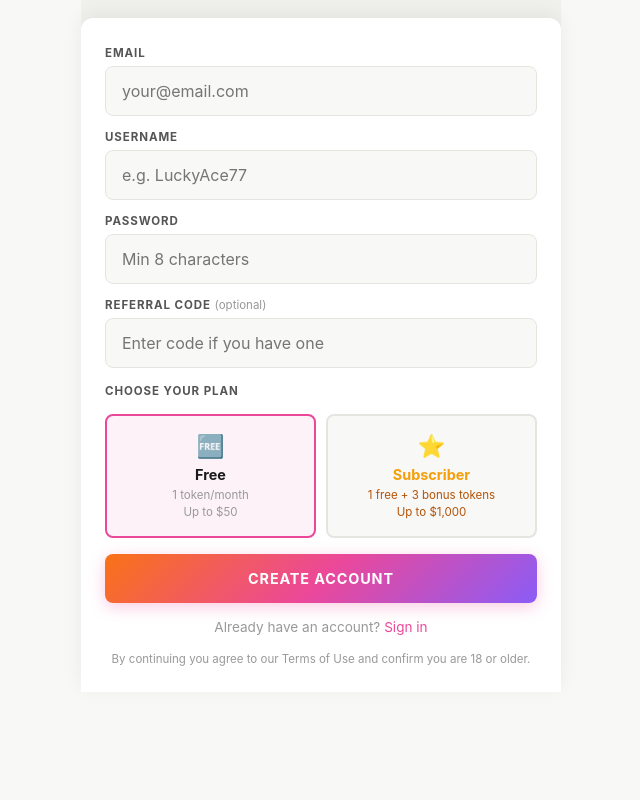
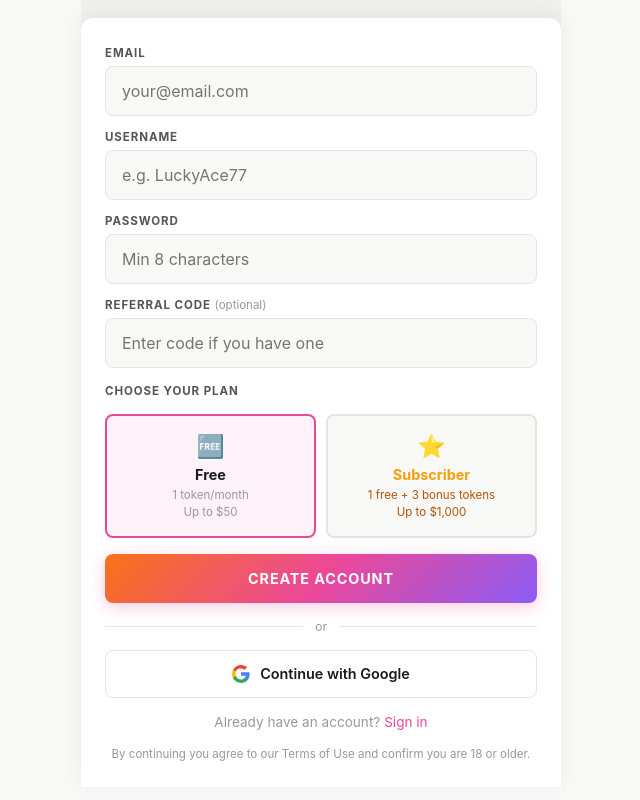
Before and after one commit to salumastake-code/numble-react, a React (Vite) app: page /auth in a window 1280 px wide. Shown: the part 264-1064 px from the top of the page, without its empty margins (319-959 px from the left). Before the commit the page ends 996 px from the top, so only its background shows below. Built offline with nearby package versions, Linux system fonts and the light colour scheme.

Commit message:
feat: Google OAuth — Continue with Google button on auth page + /auth/callback handler

```diff
--- a/src/App.jsx
+++ b/src/App.jsx
@@ -2,6 +2,7 @@ import { BrowserRouter, Routes, Route, Navigate } from 'react-router-dom';
 import { QueryClient, QueryClientProvider } from '@tanstack/react-query';
 import { getToken } from './lib/api';
 import Auth from './pages/Auth';
+import AuthCallback from './pages/AuthCallback';
 import Play from './pages/Play';
 import Leaderboard from './pages/Leaderboard';
 import Profile from './pages/Profile';
@@ -41,6 +42,7 @@ export default function App() {
       <BrowserRouter>
         <Routes>
           <Route path="/auth" element={<Auth />} />
+          <Route path="/auth/callback" element={<AuthCallback />} />
           <Route path="/play" element={<PrivateRoute><AppLayout><Play /></AppLayout></PrivateRoute>} />
           <Route path="/leaderboard" element={<PrivateRoute><AppLayout><Leaderboard /></AppLayout></PrivateRoute>} />
           <Route path="/profile" element={<PrivateRoute><AppLayout><Profile /></AppLayout></PrivateRoute>} />
--- a/src/lib/api.js
+++ b/src/lib/api.js
@@ -1,4 +1,11 @@
 const API = 'https://api.numble.io';
+const SUPABASE_URL = 'https://jzbjcjgcvcsitmtnfuhq.supabase.co';
+const SUPABASE_ANON_KEY = 'eyJhbGciOiJIUzI1NiIsInR5cCI6IkpXVCJ9.eyJpc3MiOiJzdXBhYmFzZSIsInJlZiI6Imp6YmpjamdjdmNzaXRtdG5mdWhxIiwicm9sZSI6ImFub24iLCJpYXQiOjE3NzE1NDAzNzMsImV4cCI6MjA4NzExNjM3M30.O_1kIEHn5MhO4ERfbYpbHFaBzPDJ0hmzJi3JPSB9kJ4';
+
+async function signInWithGoogle() {
+  const redirectTo = `${window.location.origin}/auth/callback`;
+  window.location.href = `${SUPABASE_URL}/auth/v1/authorize?provider=google&redirect_to=${encodeURIComponent(redirectTo)}`;
+}
 
 function getToken() { return localStorage.getItem('numble_token'); }
 function setToken(t) { localStorage.setItem('numble_token', t); }
@@ -51,4 +58,4 @@ export const api = {
   patch: (path, body) => request('PATCH', path, body),
 };
 
-export { getToken, setToken, setRefresh, clearAuth };
+export { getToken, setToken, setRefresh, clearAuth, signInWithGoogle };
--- a/src/pages/Auth.css
+++ b/src/pages/Auth.css
@@ -175,3 +175,39 @@
   color: var(--muted);
   line-height: 1.5;
 }
+
+.auth-divider {
+  display: flex;
+  align-items: center;
+  gap: 12px;
+  color: var(--muted);
+  font-size: 0.78rem;
+}
+.auth-divider::before,
+.auth-divider::after {
+  content: '';
+  flex: 1;
+  height: 1px;
+  background: var(--border);
+}
+
+.btn-google {
+  display: flex;
+  align-items: center;
+  justify-content: center;
+  gap: 10px;
+  width: 100%;
+  padding: 14px;
+  background: #fff;
+  border: 1.5px solid var(--border);
+  border-radius: var(--radius-sm);
+  font-size: 0.9rem;
+  font-weight: 600;
+  color: var(--text);
+  cursor: pointer;
+  transition: border-color 0.15s, box-shadow 0.15s;
+}
+.btn-google:hover {
+  border-color: #4285F4;
+  box-shadow: 0 2px 8px rgba(66,133,244,0.15);
+}
--- a/src/pages/Auth.jsx
+++ b/src/pages/Auth.jsx
@@ -1,6 +1,6 @@
 import { useState, useEffect } from 'react';
 import { useNavigate, useSearchParams } from 'react-router-dom';
-import { api, setToken } from '../lib/api';
+import { api, setToken, signInWithGoogle } from '../lib/api';
 import { getFingerprint } from '../lib/fingerprint';
 import useStore from '../store/useStore';
 import './Auth.css';
@@ -114,6 +114,19 @@ export default function Auth() {
             <button className="btn-primary" onClick={handleRegister} disabled={loading}>
               {loading ? 'Creating...' : 'Create Account'}
             </button>
+
+            <div className="auth-divider"><span>or</span></div>
+
+            <button className="btn-google" onClick={signInWithGoogle} type="button">
+              <svg width="18" height="18" viewBox="0 0 18 18" xmlns="http://www.w3.org/2000/svg">
+                <path d="M17.64 9.2c0-.637-.057-1.251-.164-1.84H9v3.481h4.844c-.209 1.125-.843 2.078-1.796 2.717v2.258h2.908c1.702-1.567 2.684-3.874 2.684-6.615z" fill="#4285F4"/>
+                <path d="M9 18c2.43 0 4.467-.806 5.956-2.18l-2.908-2.259c-.806.54-1.837.86-3.048.86-2.344 0-4.328-1.584-5.036-3.711H.957v2.332C2.438 15.983 5.482 18 9 18z" fill="#34A853"/>
+                <path d="M3.964 10.71c-.18-.54-.282-1.117-.282-1.71s.102-1.17.282-1.71V4.958H.957C.347 6.173 0 7.548 0 9s.348 2.827.957 4.042l3.007-2.332z" fill="#FBBC05"/>
+                <path d="M9 3.58c1.321 0 2.508.454 3.44 1.345l2.582-2.58C13.463.891 11.426 0 9 0 5.482 0 2.438 2.017.957 4.958L3.964 6.29C4.672 4.163 6.656 3.58 9 3.58z" fill="#EA4335"/>
+              </svg>
+              Continue with Google
+            </button>
+
             <p className="auth-switch">Already have an account? <a href="#" onClick={e => { e.preventDefault(); setMode('login'); }}>Sign in</a></p>
             <p className="auth-legal">By continuing you agree to our Terms of Use and confirm you are 18 or older.</p>
           </>
@@ -134,6 +147,19 @@ export default function Auth() {
             <button className="btn-primary" onClick={handleLogin} disabled={loading}>
               {loading ? 'Signing in...' : 'Sign In'}
             </button>
+
+            <div className="auth-divider"><span>or</span></div>
+
+            <button className="btn-google" onClick={signInWithGoogle} type="button">
+              <svg width="18" height="18" viewBox="0 0 18 18" xmlns="http://www.w3.org/2000/svg">
+                <path d="M17.64 9.2c0-.637-.057-1.251-.164-1.84H9v3.481h4.844c-.209 1.125-.843 2.078-1.796 2.717v2.258h2.908c1.702-1.567 2.684-3.874 2.684-6.615z" fill="#4285F4"/>
+                <path d="M9 18c2.43 0 4.467-.806 5.956-2.18l-2.908-2.259c-.806.54-1.837.86-3.048.86-2.344 0-4.328-1.584-5.036-3.711H.957v2.332C2.438 15.983 5.482 18 9 18z" fill="#34A853"/>
+                <path d="M3.964 10.71c-.18-.54-.282-1.117-.282-1.71s.102-1.17.282-1.71V4.958H.957C.347 6.173 0 7.548 0 9s.348 2.827.957 4.042l3.007-2.332z" fill="#FBBC05"/>
+                <path d="M9 3.58c1.321 0 2.508.454 3.44 1.345l2.582-2.58C13.463.891 11.426 0 9 0 5.482 0 2.438 2.017.957 4.958L3.964 6.29C4.672 4.163 6.656 3.58 9 3.58z" fill="#EA4335"/>
+              </svg>
+              Continue with Google
+            </button>
+
             <p className="auth-switch">New here? <a href="#" onClick={e => { e.preventDefault(); setMode('register'); }}>Create account</a></p>
           </>
         )}
--- /dev/null
+++ b/src/pages/AuthCallback.jsx
@@ -0,0 +1,75 @@
+import { useEffect } from 'react';
+import { useNavigate } from 'react-router-dom';
+import { setToken } from '../lib/api';
+import useStore from '../store/useStore';
+
+const SUPABASE_URL = 'https://jzbjcjgcvcsitmtnfuhq.supabase.co';
+const SUPABASE_ANON_KEY = 'eyJhbGciOiJIUzI1NiIsInR5cCI6IkpXVCJ9.eyJpc3MiOiJzdXBhYmFzZSIsInJlZiI6Imp6YmpjamdjdmNzaXRtdG5mdWhxIiwicm9sZSI6ImFub24iLCJpYXQiOjE3NzE1NDAzNzMsImV4cCI6MjA4NzExNjM3M30.O_1kIEHn5MhO4ERfbYpbHFaBzPDJ0hmzJi3JPSB9kJ4';
+
+/**
+ * Handles the OAuth callback from Supabase (Google sign-in).
+ * Supabase redirects here with a code in the URL hash/query.
+ * We exchange it for a session and store the token.
+ */
+export default function AuthCallback() {
+  const navigate = useNavigate();
+  const { setToken: storeSetToken, showToast } = useStore();
+
+  useEffect(() => {
+    async function handleCallback() {
+      try {
+        // Supabase puts the code in the URL hash as access_token / refresh_token
+        // or as a code param depending on flow
+        const hash = window.location.hash;
+        const params = new URLSearchParams(hash.replace('#', ''));
+        const accessToken = params.get('access_token');
+        const refreshToken = params.get('refresh_token');
+
+        if (accessToken) {
+          // Direct token in hash (implicit flow)
+          setToken(accessToken);
+          if (refreshToken) localStorage.setItem('numble_refresh', refreshToken);
+          storeSetToken(accessToken);
+
+          // Ensure user profile exists in our DB (Google users may be new)
+          const res = await fetch(`${SUPABASE_URL}/auth/v1/user`, {
+            headers: {
+              apikey: SUPABASE_ANON_KEY,
+              Authorization: `Bearer ${accessToken}`,
+            },
+          });
+          const user = await res.json();
+
+          // Register/upsert user in our backend
+          await fetch('https://api.numble.io/auth/google-callback', {
+            method: 'POST',
+            headers: {
+              'Content-Type': 'application/json',
+              Authorization: `Bearer ${accessToken}`,
+            },
+            body: JSON.stringify({ userId: user.id, email: user.email }),
+          }).catch(() => {}); // non-fatal
+
+          navigate('/play');
+        } else {
+          // No token — something went wrong
+          showToast('Google sign-in failed. Please try again.', 'error');
+          navigate('/auth');
+        }
+      } catch (e) {
+        console.error('[AuthCallback] Error:', e);
+        showToast('Sign-in failed. Please try again.', 'error');
+        navigate('/auth');
+      }
+    }
+
+    handleCallback();
+  }, []);
+
+  return (
+    <div style={{ display: 'flex', alignItems: 'center', justifyContent: 'center', height: '100dvh', flexDirection: 'column', gap: 16 }}>
+      <div style={{ fontSize: '2rem' }}>🔐</div>
+      <div style={{ fontSize: '0.9rem', color: '#555' }}>Signing you in...</div>
+    </div>
+  );
+}
```
